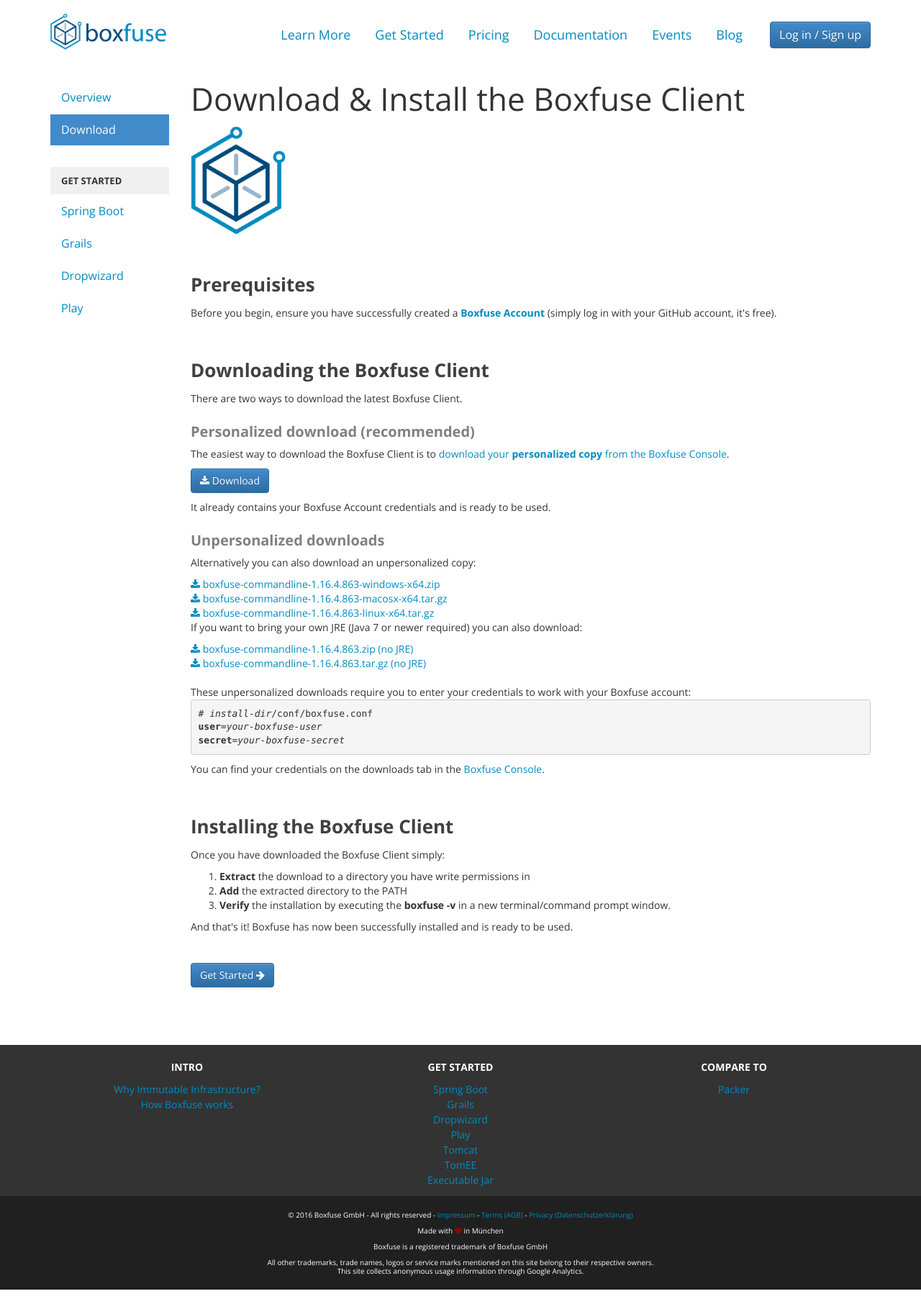
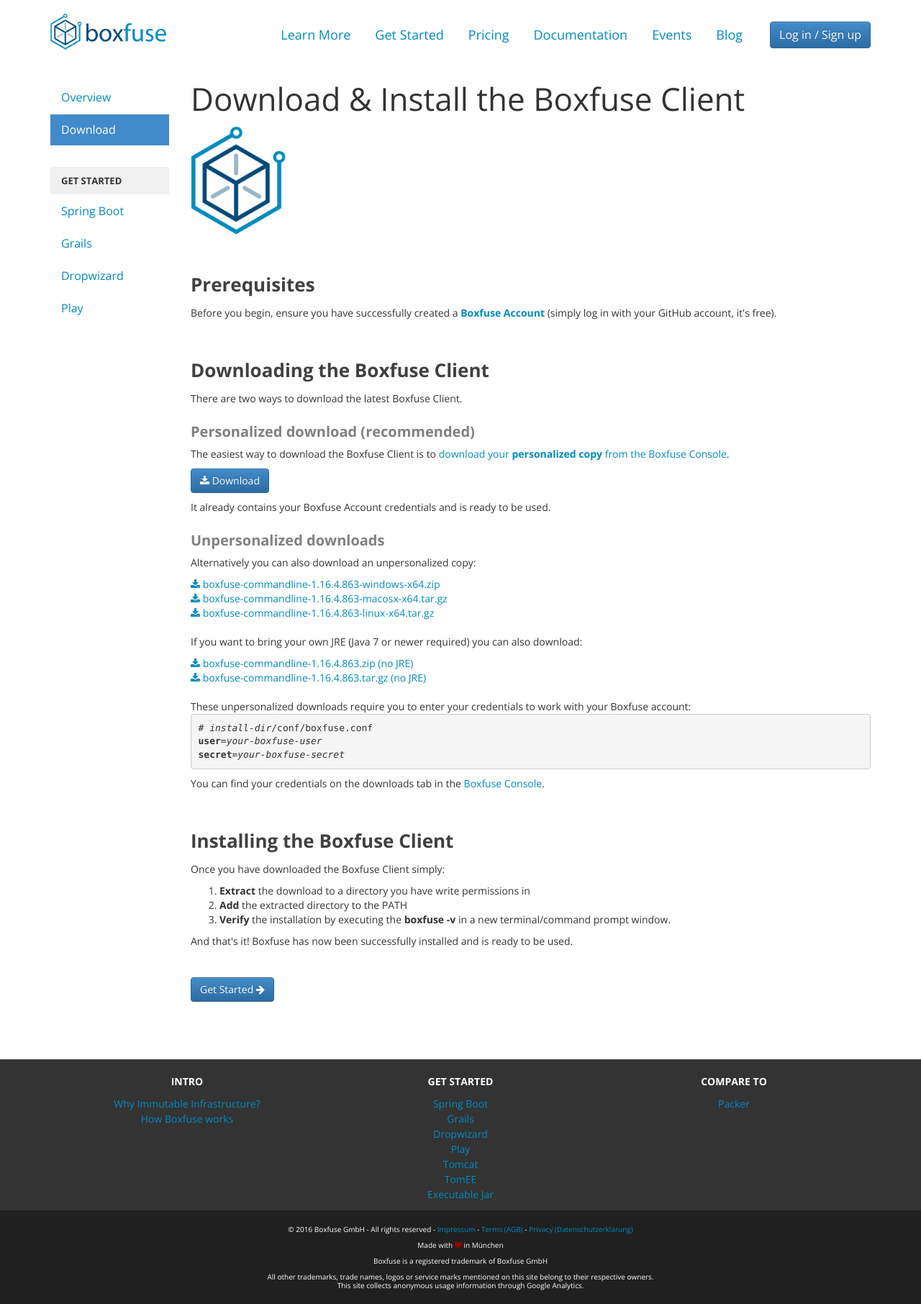
Before and after one commit to flyway/boxfuse.com, a Jekyll site: the page built from getstarted/download.html, in a window 1280 px wide. Shown: the whole page at 72% size. Built offline with Jekyll 4.4.1, drawn with Linux system fonts in a browser that asks for light colours.

```diff
--- a/getstarted/download.html
+++ b/getstarted/download.html
@@ -23,7 +23,7 @@ subtitle: 'Download & Install the Boxfuse Client'
     <p>Alternatively you can also download an unpersonalized copy:</p>
     <a href="https://files.boxfuse.com/com/boxfuse/client/boxfuse-commandline/{{site.boxfuseVersion}}/boxfuse-commandline-{{site.boxfuseVersion}}-windows-x64.zip"><i class="fa fa-download"></i> boxfuse-commandline-{{site.boxfuseVersion}}-windows-x64.zip</a><br/>
     <a href="https://files.boxfuse.com/com/boxfuse/client/boxfuse-commandline/{{site.boxfuseVersion}}/boxfuse-commandline-{{site.boxfuseVersion}}-macosx-x64.tar.gz"><i class="fa fa-download"></i> boxfuse-commandline-{{site.boxfuseVersion}}-macosx-x64.tar.gz</a><br/>
-    <a href="https://files.boxfuse.com/com/boxfuse/client/boxfuse-commandline/{{site.boxfuseVersion}}/boxfuse-commandline-{{site.boxfuseVersion}}-linux-x64.tar.gz"><i class="fa fa-download"></i> boxfuse-commandline-{{site.boxfuseVersion}}-linux-x64.tar.gz</a><br/>
+    <a href="https://files.boxfuse.com/com/boxfuse/client/boxfuse-commandline/{{site.boxfuseVersion}}/boxfuse-commandline-{{site.boxfuseVersion}}-linux-x64.tar.gz"><i class="fa fa-download"></i> boxfuse-commandline-{{site.boxfuseVersion}}-linux-x64.tar.gz</a><br/><br/>
     <p>If you want to bring your own JRE (Java 7 or newer required) you can also download:</p>
     <a href="https://files.boxfuse.com/com/boxfuse/client/boxfuse-commandline/{{site.boxfuseVersion}}/boxfuse-commandline-{{site.boxfuseVersion}}.zip"><i class="fa fa-download"></i> boxfuse-commandline-{{site.boxfuseVersion}}.zip (no JRE)</a><br/>
     <a href="https://files.boxfuse.com/com/boxfuse/client/boxfuse-commandline/{{site.boxfuseVersion}}/boxfuse-commandline-{{site.boxfuseVersion}}.tar.gz"><i class="fa fa-download"></i> boxfuse-commandline-{{site.boxfuseVersion}}.tar.gz (no JRE)</a><br/>
```
